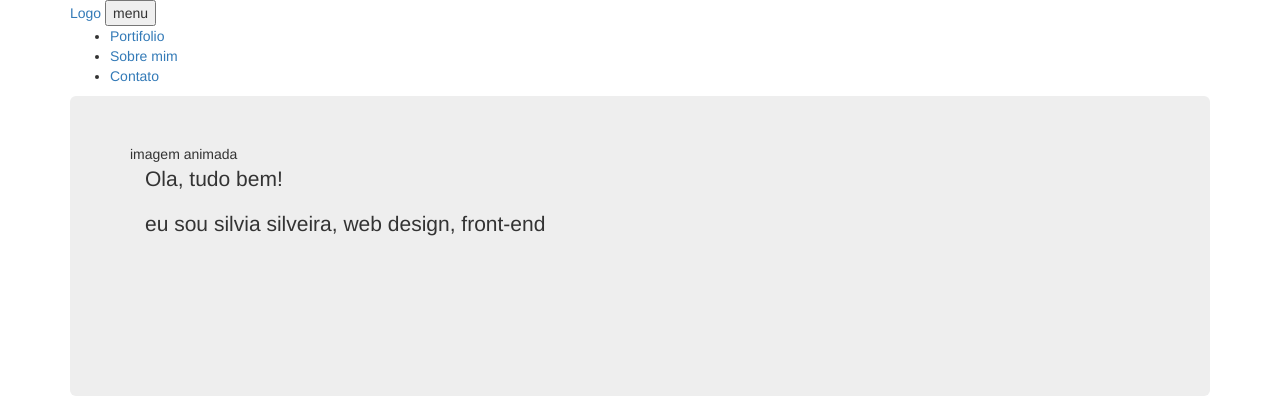
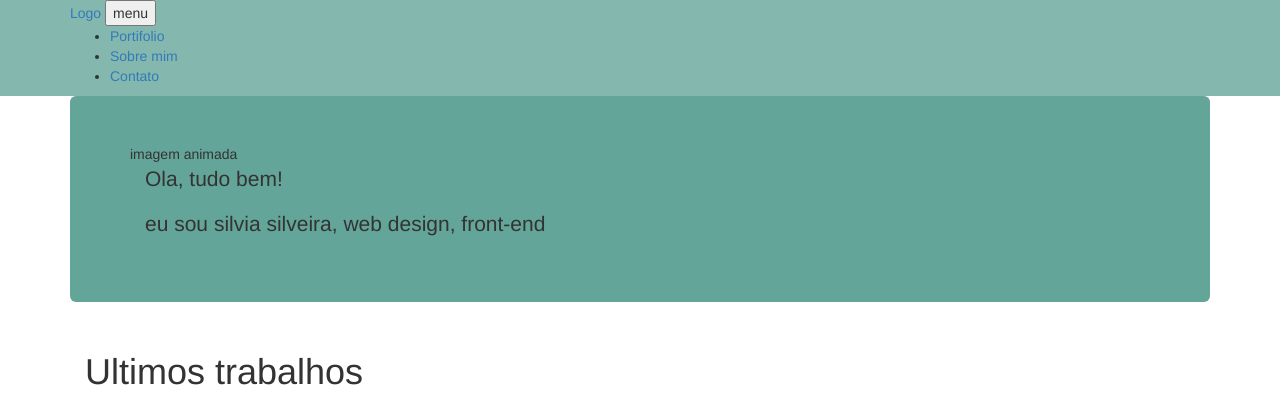
Before and after one commit to lucastavaresdev/Workflow-Front-end-Gulp-SASS-NPM-script-e-Git, a website: page projeto/src/index.html in a window 1280 px wide. Shown: the top 399 px of the page. Drawn offline with Linux system fonts and the light colour scheme.

Commit message:
criando variaveis e nav-bar

```diff
--- a/projeto/src/sass/_partials/_header-animado.scss
+++ b/projeto/src/sass/_partials/_header-animado.scss
@@ -1,3 +1,5 @@
 .header-animado{
-    height: 250px;
+   $h: 300;
+   background-color: $main-color;
+   height: $h;
 }
--- a/projeto/src/sass/_partials/_header-nav.scss
+++ b/projeto/src/sass/_partials/_header-nav.scss
@@ -1,3 +1,3 @@
 .header-nav{
-
+        background: lighten($main-color,10%);
 }
--- /dev/null
+++ b/projeto/src/sass/_variables.scss
@@ -0,0 +1 @@
+$main-color: #64a59a;
--- a/projeto/src/sass/main.scss
+++ b/projeto/src/sass/main.scss
@@ -1 +1,3 @@
+@import '_variables';
+@import '_partials/_header-nav';
 @import '_partials/_header-animado';
```
Also changed, not shown: projeto/imagens/36ca5935-bd26-4226-bc44-b13a2433a0f6.jpg (added), projeto/src/css/main.css.
